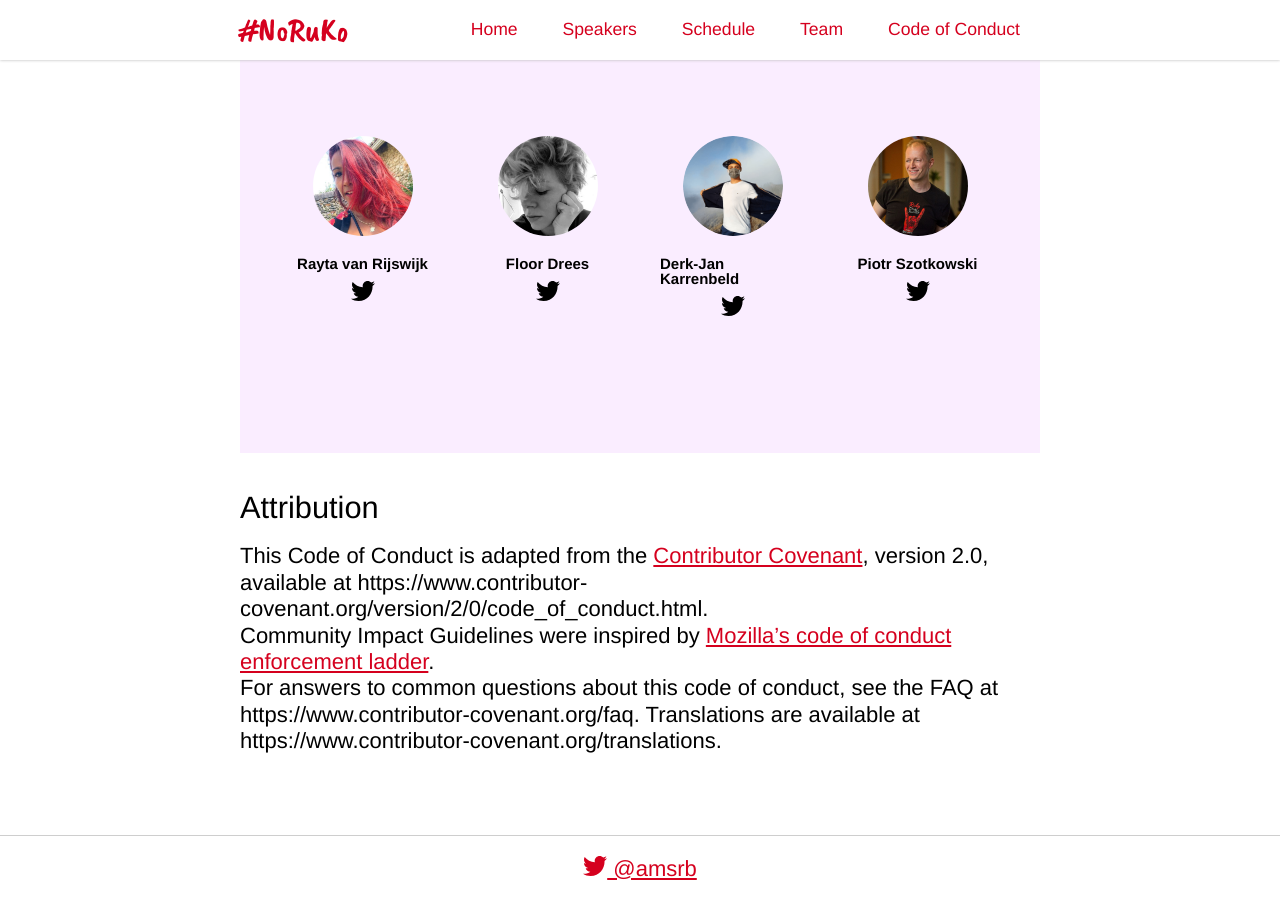
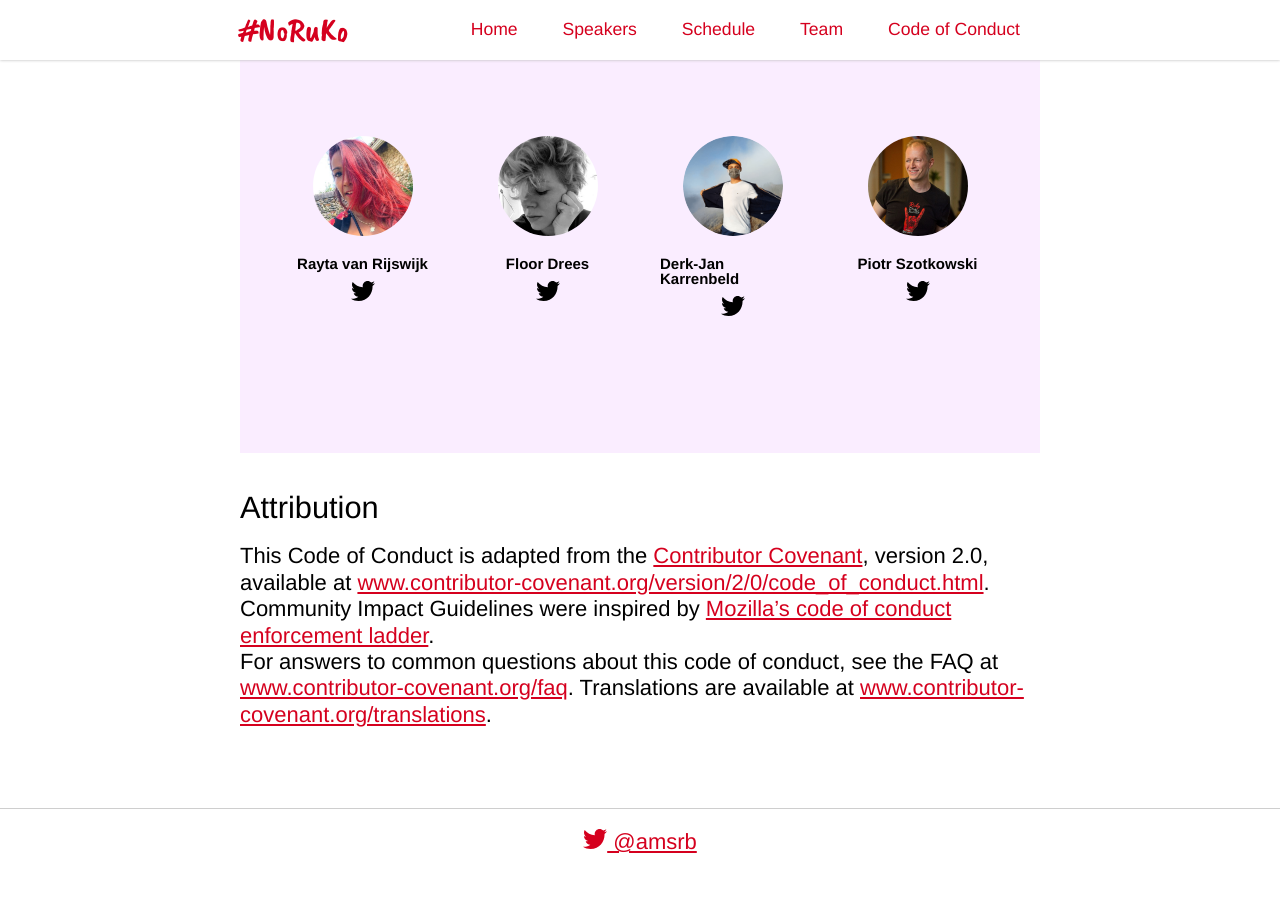
Before and after one commit to rubynl/noruko.org, a Jekyll site: the page built from code-of-conduct/index.html.md, in a window 1280 px wide and 900 px high, scrolled down 3443 px. Built offline with Jekyll 4.4.1, drawn with Linux system fonts in a browser that asks for light colours; after the commit the page ends 4316 px from its top, so only the background shows below that; some of the changed lines change nothing that is shown.

Commit message:
Make URLs links on CoC page
Otherwise these URLs were not clickable.

```diff
--- a/code-of-conduct/index.html.md
+++ b/code-of-conduct/index.html.md
@@ -126,6 +126,7 @@ We want our Ruby Karaoke event to be welcoming, inclusive and divers so we’d l
 The organizers want to ensure that marginalized people in the room will feel safe and comfortable. The CoC team will review all songs that come in, so we’ve got your back.
 
 ## CoC Team
+
 * Rayta van Rijswijk, she/her, Dutch & English
 * Floor Drees, she/her, Dutch, German & English
 * Derk-Jan Karrenbeld, he/him, Dutch & English
@@ -198,7 +199,7 @@ The organizers want to ensure that marginalized people in the room will feel saf
 
 This Code of Conduct is adapted from the [Contributor Covenant][homepage],
 version 2.0, available at
-https://www.contributor-covenant.org/version/2/0/code_of_conduct.html.
+[www.contributor-covenant.org/version/2/0/code_of_conduct.html](https://www.contributor-covenant.org/version/2/0/code_of_conduct.html).
 
 Community Impact Guidelines were inspired by [Mozilla's code of conduct
 enforcement ladder](https://github.com/mozilla/diversity).
@@ -206,5 +207,6 @@ enforcement ladder](https://github.com/mozilla/diversity).
 [homepage]: https://www.contributor-covenant.org
 
 For answers to common questions about this code of conduct, see the FAQ at
-https://www.contributor-covenant.org/faq. Translations are available at
-https://www.contributor-covenant.org/translations.
+[www.contributor-covenant.org/faq](https://www.contributor-covenant.org/faq).
+Translations are available at
+[www.contributor-covenant.org/translations](https://www.contributor-covenant.org/translations).
```
